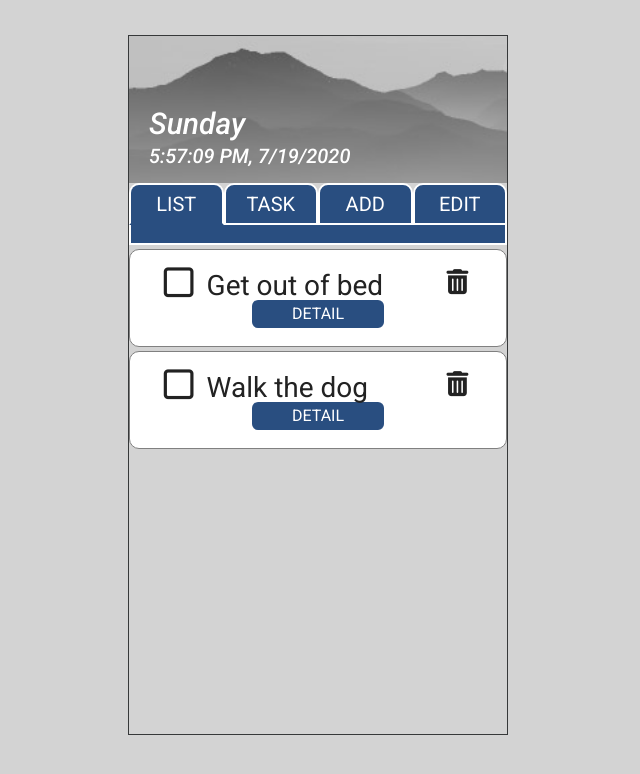
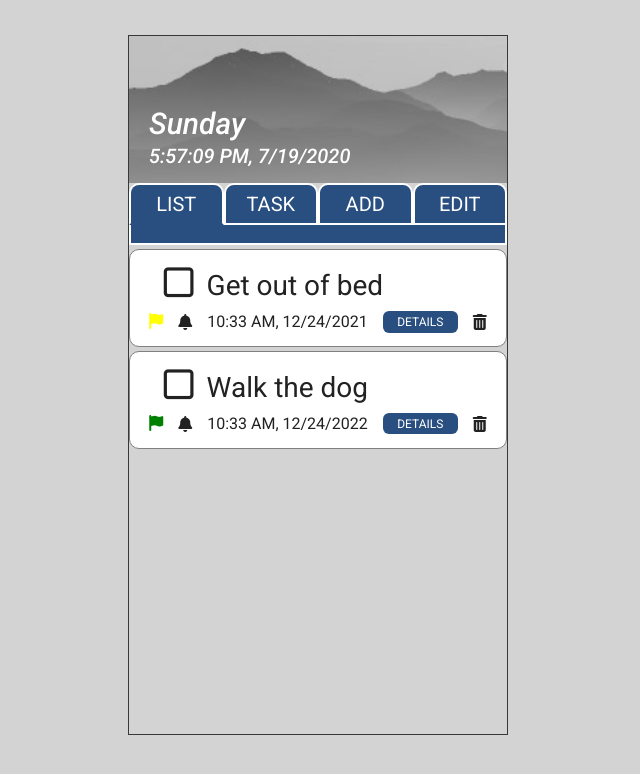
Before and after one commit to robkot500/to_do, a React (Create React App) app: page / in a window 1280 px wide. Shown: the top 774 px of the page, without its empty margins (0-640 px from the left). Built offline with nearby package versions, Linux system fonts and the light colour scheme.

Commit message:
ready flag - list

```diff
--- a/src/components/List.js
+++ b/src/components/List.js
@@ -2,7 +2,7 @@ import React from 'react'
 import { connect } from 'react-redux'
 
 function List(props) {
-    console.log(props);
+    console.log(props.items.todos);
     const sortItems = (a, b) => a.id - b.id;
     const sort = props.items.todos.sort(sortItems)
     console.log(sort);
@@ -19,6 +19,10 @@ function List(props) {
     const handleTitle = (each) => {
         props.changeTitleList(each)
     }
+    const flag = props.items.todos.map(each => {
+
+    })
+    // let style
     if (props.items.todos.length < 1) {
         return (
             <div className='title'>
@@ -29,7 +33,11 @@ function List(props) {
         )
     }
     const display = props.items.todos.map(task => {
-
+        // if (task.flag === 'green') {
+        //     style = { color: 'green' }
+        // } if (task.flag === 'yellow') {
+        //     style = { color: 'yellow' }
+        // }
         return (
             <div key={task.id} className='item'>
                 <div className='title'>
@@ -37,10 +45,14 @@ function List(props) {
                         <input onClick={(id) => { handleTitle(task) }} className='title-check' id={task.title} type="checkbox" checked={task.titleMarked} />
                         <label onClick={(id) => { handleTitle(task) }} className='title-label' htmlFor="todo" data-content={task.title}>{task.title}</label>
                     </div>
-                    <i onClick={() => { clickDelete(task.id) }} className="fas fa-trash-alt"></i>
+
                 </div>
                 <div className='detail'>
-                    <div onClick={() => { clickDetail('task', task.id) }} className="check-detail">DETAIL</div>
+                    <div className="flag"><i class="fas fa-flag" style={{ color: task.flag }}></i></div>
+                    <i class="fas fa-bell"></i>
+                    <div className="deadline">{task.date.toLocaleTimeString([], { timeStyle: 'short' })}, {task.date.toLocaleDateString()}</div>
+                    <div onClick={() => { clickDetail('task', task.id) }} className="check-detail">DETAILS</div>
+                    <i onClick={() => { clickDelete(task.id) }} className="fas fa-trash-alt"></i>
                 </div>
             </div >
         )
--- a/src/reducers/itemReducer.js
+++ b/src/reducers/itemReducer.js
@@ -6,6 +6,7 @@ const initItem = {
             id: 1,
             date: new Date(2021, 11, 24, 10, 33),
             edit: false,
+            flag: 'yellow',
             detail: [
                 { point: 'wake my wife upGG', pointMarked: false },
                 { point: 'check the weatherGG', pointMarked: false },
@@ -18,6 +19,7 @@ const initItem = {
             id: 2,
             date: new Date(2022, 11, 24, 10, 33),
             edit: false,
+            flag: 'green',
             detail: [
                 { point: 'wake my wife upWW', pointMarked: false },
                 { point: 'check the weatherWW', pointMarked: false },
--- a/src/scss/_partials/_list.scss
+++ b/src/scss/_partials/_list.scss
@@ -29,22 +29,33 @@
     .detail{
         width: 100%;
         height: 45%;
+        display: flex;
+        justify-content: center;
+        align-items: center;
     }
 
-    .fas{
-        font-size: 25px;
+    .fa-trash-alt{
+        // font-size: 20px;
         cursor: pointer;
+        margin: 0 0 0 15px;
+    }
+    .deadline{
+        margin: 0 15px;
+    }
+    .fa-bell{
+        margin: 0 0 0 15px;
     }
     .check-detail{
-        width: 35%;
-        height: 65%;
+        width: 20%;
+        height: 50%;
         background-color: $main-color;
         border-radius: 6px;
-        margin: auto;
+        // margin: auto;
         display: flex;
         align-items: center;
         justify-content: center;
         color: $white;
+        font-size: 12px;
     }
 
 }
```
Also changed, not shown: src/components/Header.js (+0 -7 lines).
